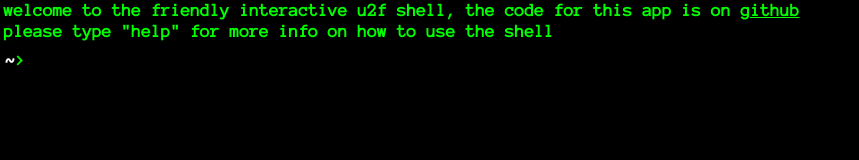
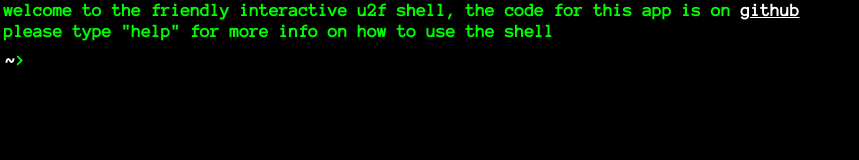
Before and after one commit to outofjungle/node-u2f-demo, a website: page web/cli.html in a window 1280 px wide. Shown: the whole page, without its empty margins (0-859 px from the left). Drawn offline with nearby package versions, Linux system fonts and the light colour scheme; files whose address does not match are found by name.

Commit message:
changed color for github link

```diff
--- a/web/cli.html
+++ b/web/cli.html
@@ -36,7 +36,7 @@
     }
 
     a {
-      color: #00FF00;
+      color: #FFFFFF;
     }
 
     table,
```
